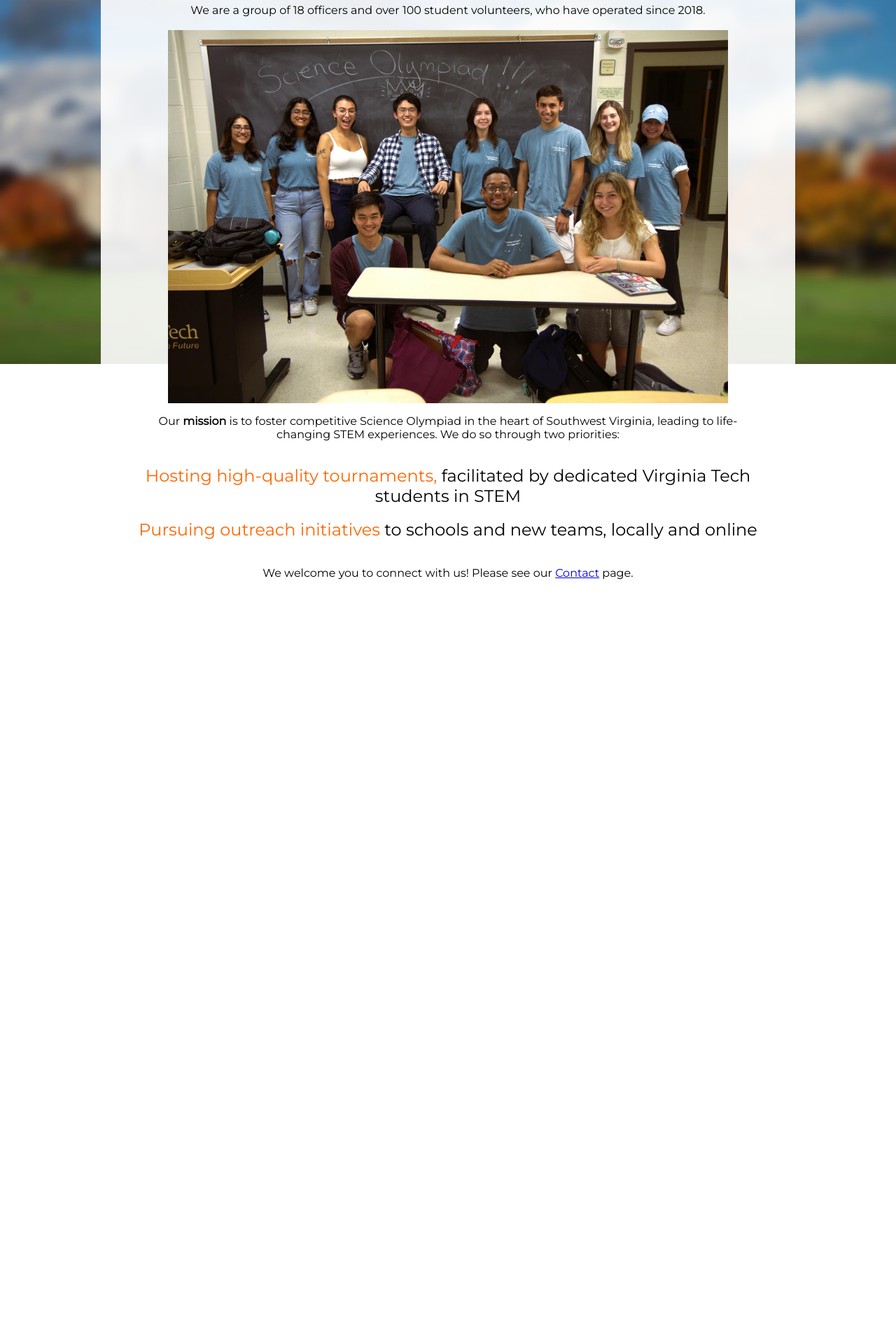
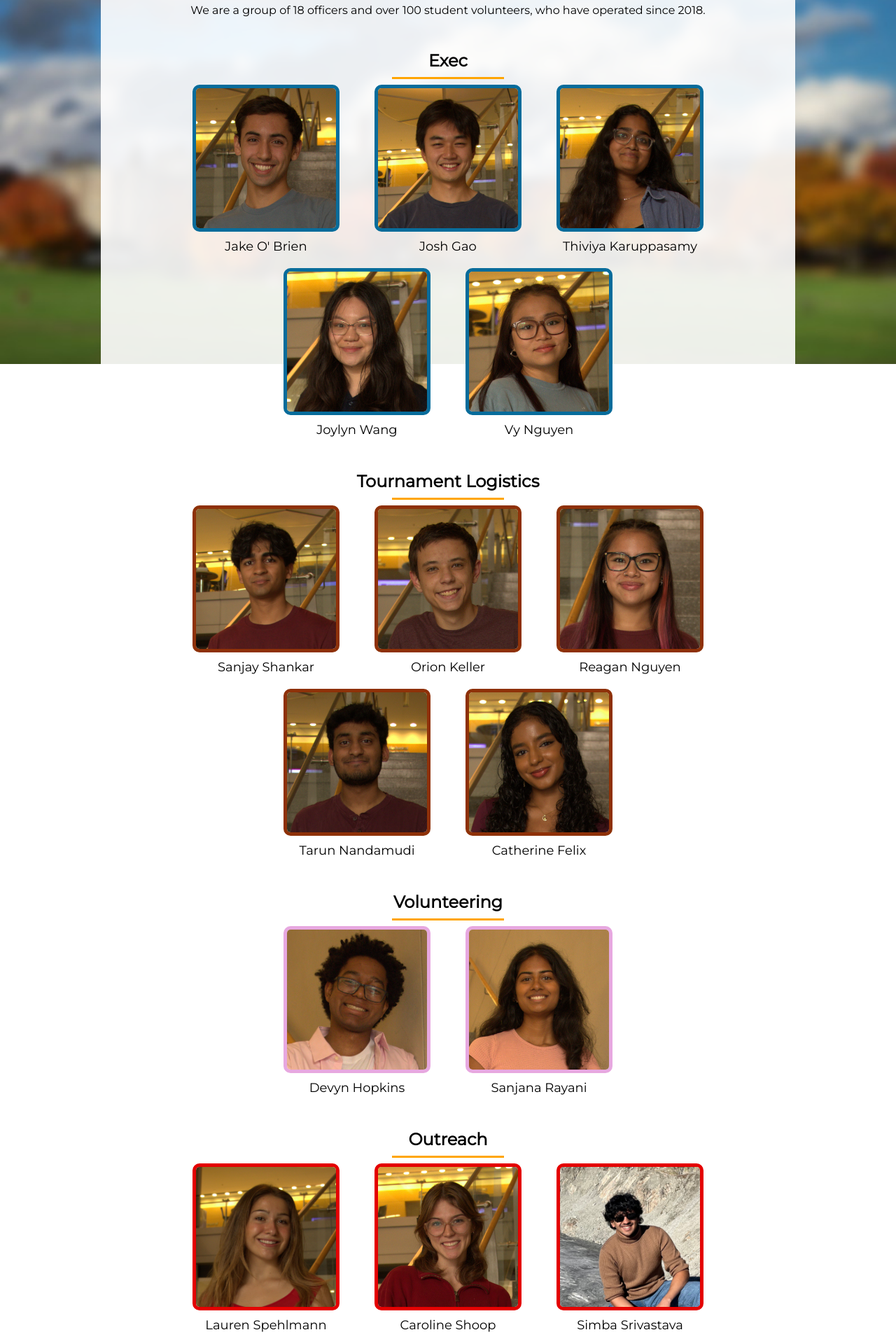
Before and after one commit to Pojoto/sovt-website, a SvelteKit app: page /about in a window 1280 px wide. Shown: the part 280-2200 px from the top of the page at 70% size. Before the commit the page ends 1164 px from the top, so only its background shows below. Built offline with nearby package versions, Linux system fonts and the light colour scheme.

Commit message:
major changes to about page, added all officer pictures

```diff
--- a/src/routes/about/+page.svelte
+++ b/src/routes/about/+page.svelte
@@ -14,10 +14,112 @@
     </div>
     <br>
     We are a group of 18 officers and over 100 student volunteers, who have operated since 2018.
+
+    <div class="section">
+        <h2>Exec</h2>
+        <div class="officer-container">
+            <div class="officer">
+                <img src="images/photoshoot/jake.jpg" alt="Jake Smith" style="border: 5px solid #076c9b;">
+                <p>Jake O' Brien</p>
+            </div>
+            <div class="officer">
+                <img src="images/photoshoot/josh.jpg" alt="Josh Gao" style="border: 5px solid #076c9b;">
+                <p>Josh Gao</p>
+            </div>
+            <div class="officer">
+                <img src="images/photoshoot/thiviya.jpg" alt="Thiviya Kumar" style="border: 5px solid #076c9b;">
+                <p>Thiviya Karuppasamy</p>
+            </div>
+            <div class="officer break"></div>
+            <div class="officer">
+                <img src="images/photoshoot/joylyn.jpg" alt="Joylyn Wang" style="border: 5px solid #076c9b;">
+                <p>Joylyn Wang</p>
+            </div>
+            <div class="officer">
+                <img src="images/photoshoot/vy.jpg" alt="Vy Tran" style="border: 5px solid #076c9b;">
+                <p>Vy Nguyen</p>
+            </div>
+        </div>
+    </div>
+
+    <div class="section">
+        <h2>Tournament Logistics</h2>
+        <div class="officer-container">
+            <div class="officer">
+                <img src="images/photoshoot/sanjay.jpg" alt="SO@VT Team" style="border: 5px solid #8e3108;">
+                <p>Sanjay Shankar</p>
+            </div>
+            <div class="officer">
+                <img src="images/photoshoot/orion.jpg" alt="SO@VT Team" style="border: 5px solid #8e3108;">
+                <p>Orion Keller</p>
+            </div>
+            <div class="officer">
+                <img src="images/photoshoot/reagan.jpg" alt="SO@VT Team" style="border: 5px solid #8e3108;">
+                <p>Reagan Nguyen</p>
+            </div>
+            <div class="officer break"></div>
+            <div class="officer">
+                <img src="images/photoshoot/tarun.jpg" alt="SO@VT Team" style="border: 5px solid #8e3108;">
+                <p>Tarun Nandamudi</p>
+            </div>
+            <div class="officer">
+                <img src="images/photoshoot/catherine.jpg" alt="SO@VT Team" style="border: 5px solid #8e3108;">
+                <p>Catherine Felix</p>
+            </div>
+        </div>
+    </div>
+
+    <div class="section">
+        <h2>Volunteering</h2>
+        <div class="officer-container">
+            <div class="officer">
+                <img src="images/photoshoot/devyn.jpg" alt="SO@VT Team" style="border: 5px solid #e7a8e0;">
+                <p>Devyn Hopkins</p>
+            </div>
+            <div class="officer">
+                <img src="images/photoshoot/sanjana.jpg" alt="SO@VT Team" style="border: 5px solid #e7a8e0;">
+                <p>Sanjana Rayani</p>
+            </div>
+        </div>
+    </div>
+
+    <div class="section">
+        <h2>Outreach</h2>
+        <div class="officer-container">
+            <div class="officer">
+                <img src="images/photoshoot/lauren.jpg" alt="SO@VT Team" style="border: 5px solid #e40000;">
+                <p>Lauren Spehlmann</p>
+            </div>
+            <div class="officer">
+                <img src="images/photoshoot/caroline.jpg" alt="SO@VT Team" style="border: 5px solid #e40000;">
+                <p>Caroline Shoop</p>
+            </div>
+            <div class="officer">
+                <img src="images/photoshoot/simba.jpeg" alt="SO@VT Team" style="border: 5px solid #e40000;">
+                <p>Simba Srivastava</p>
+            </div>
+        </div>
+    </div>
+
+    <div class="section">
+        <h2>Public Relations</h2>
+        <div class="officer-container">
+            <div class="officer">
+                <img src="images/photoshoot/vicky.jpg" alt="SO@VT Team" style="border: 5px solid #6cbe68;">
+                <p>Victoria Fedik</p>
+            </div>
+            <div class="officer">
+                <img src="images/photoshoot/sarayu.jpg" alt="SO@VT Team" style="border: 5px solid #6cbe68;">
+                <p>Sarayu Pulipati</p>
+            </div>
+            <div class="officer">
+                <img src="images/photoshoot/arushi.jpg" alt="SO@VT Team" style="border: 5px solid #6cbe68;">
+                <p>Arushi Deb</p>
+            </div>
+        </div>
+    </div>
+
     <br><br>
-
-    <img src="images/team03.jpg" alt="SO@VT Team">
-
     <p>Our <b>mission</b> is to foster competitive Science Olympiad in the heart of Southwest Virginia,
         leading to life-changing STEM experiences. We do so through two priorities:</p>
     <br>
@@ -94,11 +196,86 @@
     }
 
     img {
-        width:50rem;
+        width:250px;
         max-width: 75vw;
+        margin-right: 1rem;
+        margin-bottom: 1rem;
+        margin-top: 1rem;
+        margin-left: 1rem;
+        /* margin-left: auto;
+        margin-right: auto; */
+        /* display: block; */
+    }
+
+    .officer-container {
+        display: flex; /* Enables Flexbox layout */
+        flex-wrap: wrap; /* Allows items to wrap to the next row */
+        justify-content: center; /* Centers the officer blocks horizontally */
+        gap: 10px; /* Adds uniform spacing between officer blocks */
+        margin: 0px 0; /* Optional: Add spacing around the container */
+    }
+
+    .officer {
+        display: flex;
+        flex-direction: column; /* Stack image and text vertically */
+        align-items: center; /* Ensure the image and text are centered */
+        text-align: center; /* Center-align text inside the block */
+        width: 250px; /* Ensure uniform width for all officer blocks */
+    }
+
+    .officer.break {
+        flex-basis: 100%; /* Force this item to take a full row */
+        max-width: 100%; /* Ensure it spans the full width */
+    }
+
+
+    .officer img {
+        /* width:200px;
+        max-width: 75vw; */
+        margin-right: 1rem;
+        margin-bottom: 0rem;
+        margin-top: 0rem;
+        margin-left: 1rem;
+        width: 100%; /* Ensure image fits within the officer block */
+        max-width: 200px; /* Set max width to match the officer block width */
+        height: auto; /* Maintain aspect ratio */
+        border-radius: 10px; /* Optional: Add rounded corners */
+    }
+
+    .officer p {
+        margin: 10px 0 0; /* Add spacing above the text */
+        font-size: 18px; /* Set font size */
+        width: 100%; /* Match text width to the officer block */
+    }
+
+    .section {
+        margin-top: 3rem;
+        text-align: center;
         margin-left: auto;
         margin-right: auto;
-        display: block;
+    }
+
+    .section:hover h2::after{
+        width: 30rem;
+        background-color: rgba(106, 44, 62);
+    }
+
+    h2 {
+        position: relative;
+    }
+
+    h2::after {
+        content: "";
+        height: 3px;
+        width: 10rem;
+        max-width: 50vw;
+        background-color: orange;
+        position: absolute;
+        bottom: -.5em;
+        left: 50%;
+        transform: translate(-50%);
+
+        transition: 0.3s;
     }
 
 
```
